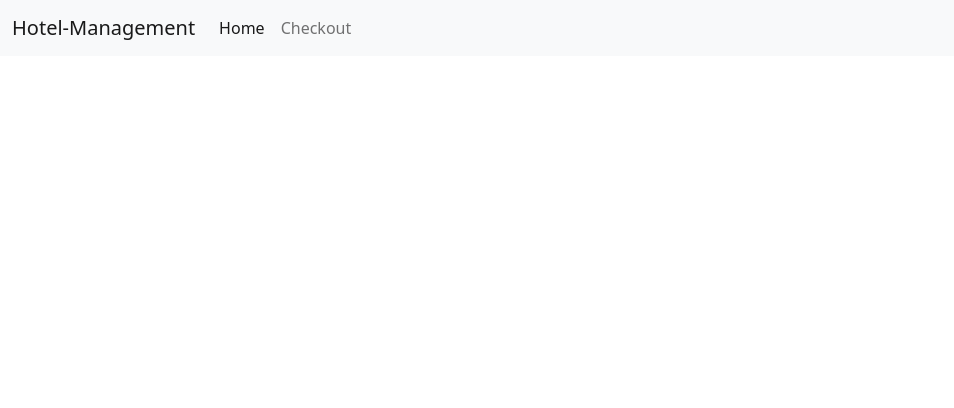
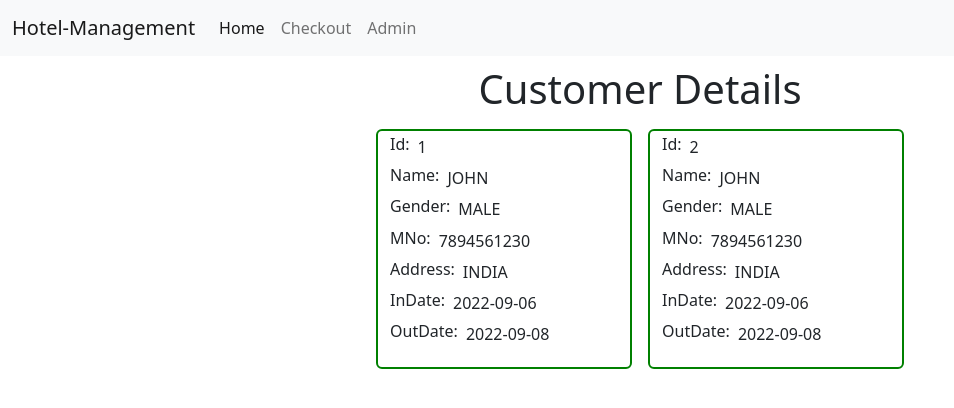
Before and after one commit to notelyfe/hotel-booking, a React (Create React App) app: page /admin in a window 1280 px wide. Shown: the top 408 px of the page, without its empty margins (0-954 px from the left). Built offline with nearby package versions, Linux system fonts and the light colour scheme; data requests are answered from the project's data file.

Commit message:
version 1.4 update

```diff
--- a/db.json
+++ b/db.json
@@ -1,3 +1,22 @@
 {
-  "customerDetails": []
+  "customerDetails": [
+    {
+      "customerName": "JOHN",
+      "address": "INDIA",
+      "mNumber": "7894561230",
+      "gender": "MALE",
+      "checkInDate": "2022-09-06",
+      "checkOutDate": "2022-09-08",
+      "id": 1
+    },
+    {
+      "customerName": "JOHN",
+      "address": "INDIA",
+      "mNumber": "7894561230",
+      "gender": "MALE",
+      "checkInDate": "2022-09-06",
+      "checkOutDate": "2022-09-08",
+      "id": 2
+    }
+  ]
 }
--- a/src/App.js
+++ b/src/App.js
@@ -5,6 +5,7 @@ import Home from './component/Home';
 import Checkout from './component/Checkout';
 import ConfirmMsg from './component/ConfirmMsg';
 import State from './component/context/State'
+import Admin from './component/Admin'
 
 function App() {
 
@@ -16,6 +17,7 @@ function App() {
         <Routes>
           <Route path='/' element={<Home />} />
           <Route path='/checkout' element={<Checkout />} />
+          <Route path='/admin' element={<Admin />} />
           <Route path='/confirmmsg' element={<ConfirmMsg />} />
         </Routes>
       </Router>
--- /dev/null
+++ b/src/component/Admin.js
@@ -0,0 +1,39 @@
+import React, { useContext } from 'react'
+import DetailItem from './DetailItem'
+import Context from './context/Context'
+
+const Admin = () => {
+
+    const context = useContext(Context)
+    const { details } = context
+
+    return (
+        <>
+            <div className='container' style={{ marginTop: '65px' }}>
+                <h1 className=' text-center'>Customer Details</h1>
+            </div>
+            <div className="row m-auto justify-content-center" style={{ width: "80%" }}>
+
+                {details.map((detail) => {
+                    return <div className='container rounded my-2 mx-2 col-md-4'
+                        style={{
+                            border: "2px solid green",
+                            width: "16rem",
+                            height: "15rem"
+                        }}>
+                        <DetailItem
+                            id={detail.id}
+                            name={detail.customerName}
+                            address={detail.address}
+                            number={detail.mNumber}
+                            gender={detail.gender}
+                            inDate={detail.checkInDate}
+                            outDate={detail.checkOutDate} />
+                    </div>
+                })}
+            </div>
+        </>
+    )
+}
+
+export default Admin
--- /dev/null
+++ b/src/component/DetailItem.js
@@ -0,0 +1,40 @@
+import React from 'react'
+
+const DetailItem = ({ id, name, address, gender, number, inDate, outDate }) => {
+
+    return (
+
+        <>
+            <div className='d-flex align-item-center justify-content-center my-1'>
+                <h6>Id:</h6>
+                <div className='mx-2' style={{ width: "15rem" }}>{id}</div>
+            </div>
+            <div className='d-flex align-item-center justify-content-center my-1'>
+                <h6>Name:</h6>
+                <div className='mx-2' style={{ width: "15rem" }}>{name}</div>
+            </div>
+            <div className='d-flex align-item-center justify-content-center my-1'>
+                <h6>Gender:</h6>
+                <div className='mx-2' style={{ width: "15rem" }}>{gender}</div>
+            </div>
+            <div className='d-flex align-item-center justify-content-center my-1'>
+                <h6>MNo:</h6>
+                <div className='mx-2' style={{ width: "15rem" }}>{number}</div>
+            </div>
+            <div className='d-flex align-item-center justify-content-center my-1'>
+                <h6>Address:</h6>
+                <div className='mx-2' style={{ width: "15rem" }}>{address}</div>
+            </div>
+            <div className='d-flex align-item-center justify-content-center my-1'>
+                <h6>InDate:</h6>
+                <div className='mx-2' style={{ width: "15rem" }}>{inDate}</div>
+            </div>
+            <div className='d-flex align-item-center justify-content-center my-1'>
+                <h6>OutDate:</h6>
+                <div className='mx-2' style={{ width: "15rem" }}>{outDate}</div>
+            </div>
+        </>
+    )
+}
+
+export default DetailItem
--- a/src/component/Nav.js
+++ b/src/component/Nav.js
@@ -17,6 +17,9 @@ const Nav = () => {
                         <li className="nav-item">
                             <Link className="nav-link" to="/checkout">Checkout</Link>
                         </li>
+                        <li className="nav-item">
+                            <Link className="nav-link" to="/admin">Admin</Link>
+                        </li>
                     </ul>
                 </div>
             </div>
--- a/src/component/context/State.js
+++ b/src/component/context/State.js
@@ -32,8 +32,8 @@ const State = (props) => {
             },
             body: JSON.stringify(customerName, address, mNumber, gender, checkInDate, checkOutDate)
         });
-        // const data = await res.json()
-        // setDetails(JSON.parse(data))
+        const data = await res.json()
+        setDetails(JSON.parse(data))
 
     }
 
```
